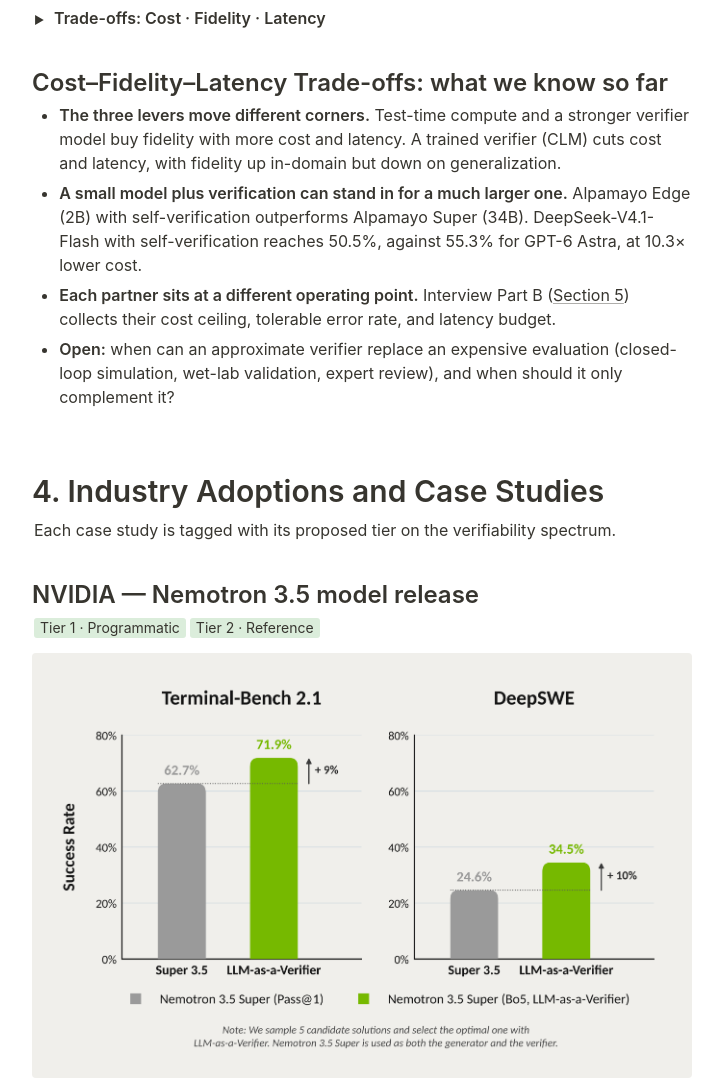
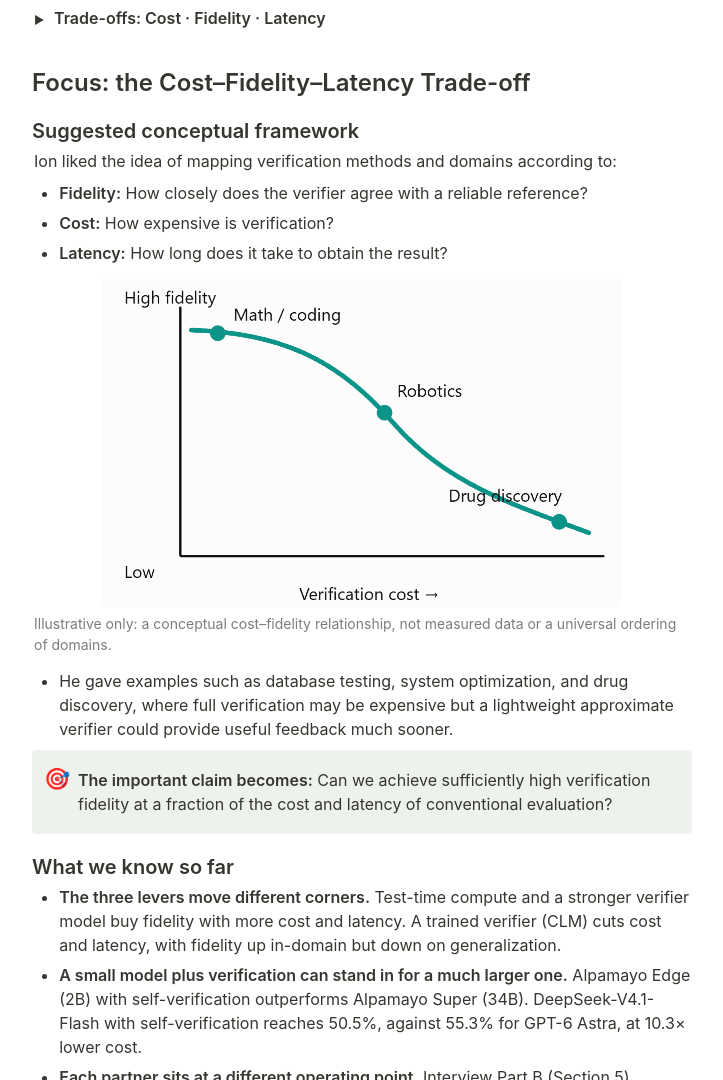
Before and after one commit to jackyk02/openverify_note, a plain HTML site: page index.html in a window 1280 px wide. Shown: the part 7153-8233 px from the top of the page, without its empty margins (278-1001 px from the left). Drawn offline with Linux system fonts and the light colour scheme.

Commit message:
Add cost-fidelity-latency conceptual framework and figure
Co-Authored-By: Claude Fable 5.2 <noreply@anthropic.com>

```diff
--- a/index.html
+++ b/index.html
@@ -261,7 +261,22 @@
   <tr><td class="c-red">↑ Up</td><td class="c-green">↑ Up</td><td class="c-red">↑ Up</td></tr></table></div>
 </details>
 
-<h3>Cost–Fidelity–Latency Trade-offs: what we know so far</h3>
+<h3>Focus: the Cost–Fidelity–Latency Trade-off</h3>
+
+<h4>Suggested conceptual framework</h4>
+<p>Ion liked the idea of mapping verification methods and domains according to:</p>
+<ul>
+  <li><strong>Fidelity:</strong> How closely does the verifier agree with a reliable reference?</li>
+  <li><strong>Cost:</strong> How expensive is verification?</li>
+  <li><strong>Latency:</strong> How long does it take to obtain the result?</li>
+</ul>
+<figure><img src="assets/cost-fidelity.png" alt="Conceptual curve of verification fidelity against verification cost: math and coding sit at high fidelity and low cost, robotics in the middle, and drug discovery at low fidelity and high cost" loading="lazy" style="max-width:520px"><figcaption>Illustrative only: a conceptual cost–fidelity relationship, not measured data or a universal ordering of domains.</figcaption></figure>
+<ul>
+  <li>He gave examples such as database testing, system optimization, and drug discovery, where full verification may be expensive but a lightweight approximate verifier could provide useful feedback much sooner.</li>
+</ul>
+<div class="callout green"><div class="ci">🎯</div><div><p><strong>The important claim becomes:</strong> Can we achieve sufficiently high verification fidelity at a fraction of the cost and latency of conventional evaluation?</p></div></div>
+
+<h4>What we know so far</h4>
 <ul>
   <li><strong>The three levers move different corners.</strong> Test-time compute and a stronger verifier model buy fidelity with more cost and latency. A trained verifier (CLM) cuts cost and latency, with fidelity up in-domain but down on generalization.</li>
   <li><strong>A small model plus verification can stand in for a much larger one.</strong> Alpamayo Edge (2B) with self-verification outperforms Alpamayo Super (34B). DeepSeek-V4.1-Flash with self-verification reaches 50.5%, against 55.3% for GPT-6 Astra, at 10.3× lower cost.</li>
```
Also changed, not shown: assets/cost-fidelity.png (added).
